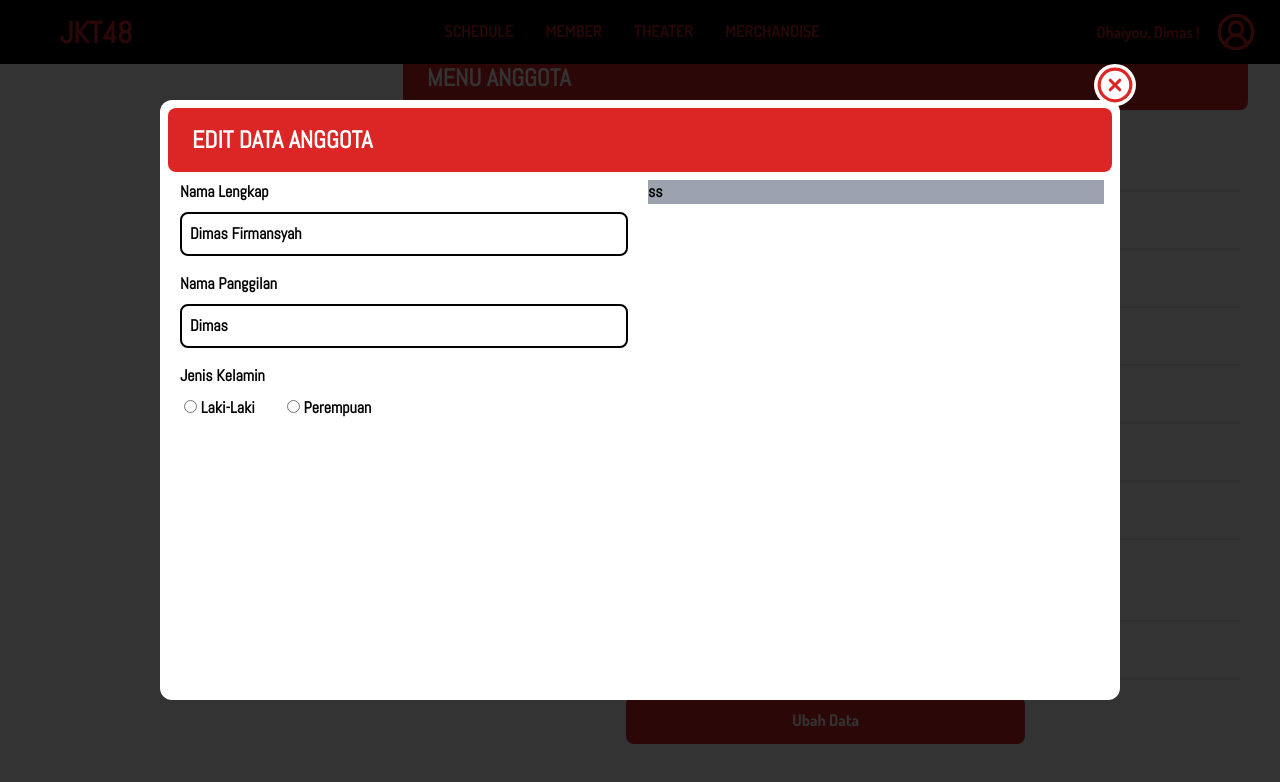
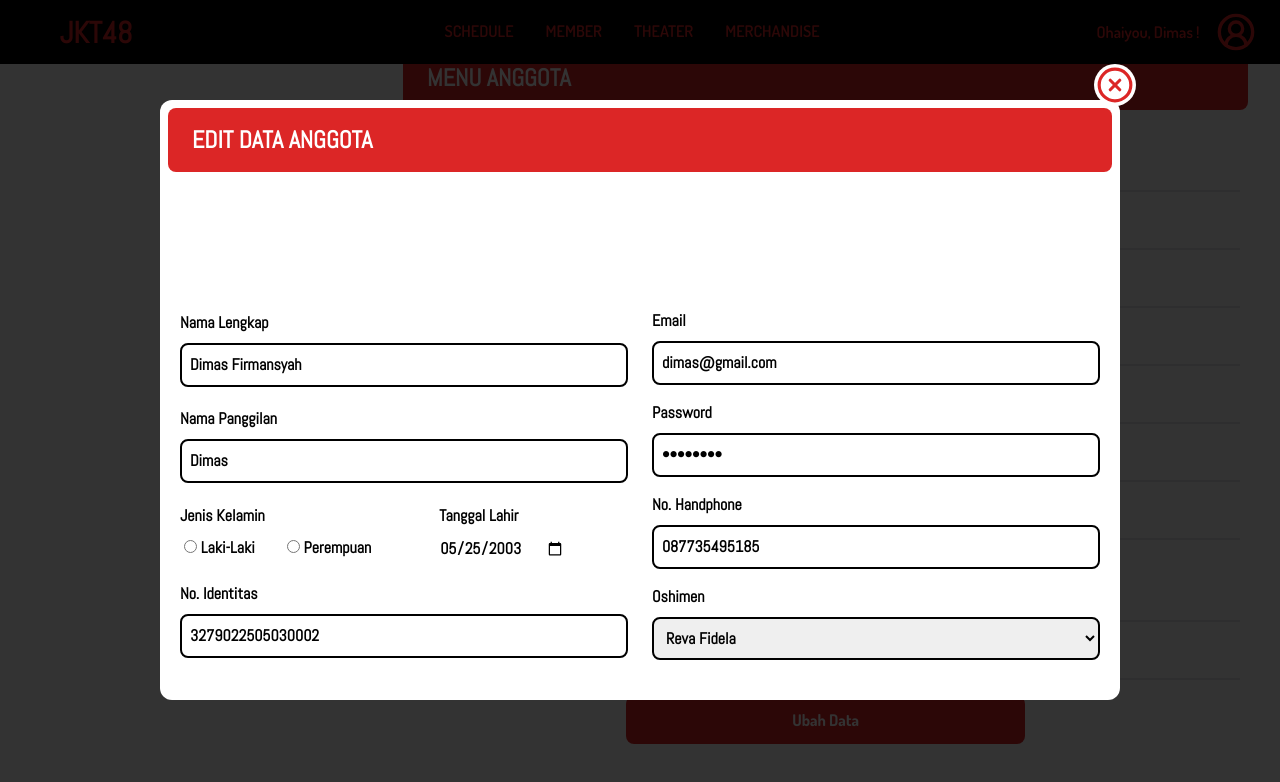
Before and after one commit to fdimas157/jkt48-website, a React (Vite) app: page /jkt48/profile in a window 1280 px wide. Both pictures are taken after a click on the button "Ubah Data". Shown: the part 684-1466 px from the top of the page. Built offline with nearby package versions, Linux system fonts and the light colour scheme.

Commit message:
next edit profile page

```diff
--- a/src/pages/Profile.jsx
+++ b/src/pages/Profile.jsx
@@ -43,7 +43,7 @@
     noIdentity: "3279022505030002",
     name: "Dimas Firmansyah",
     nickName: "Dimas",
-    birth: "25-05-2003",
+    birth: "2003-05-25",
     oshimen: members[0],
     phone: "087735495185",
     email: "dimas@gmail.com",
@@ -55,7 +55,7 @@
     <>
       {openPopUp && (
         <div className="bg-black bg-opacity-80 w-full h-screen fixed top-0 p-0 m-0 flex justify-center items-center">
-          <div className="bg-white w-3/4 h-3/4 rounded-xl p-2">
+          <div className="flex flex-col items-center justify-between bg-white w-3/4 h-3/4 rounded-xl p-2">
             <XCircle
               className="bg-white text-red-600 rounded-full absolute top-16 right-36 cursor-pointer p-0.5"
               size={42}
@@ -69,9 +69,9 @@
             </div>
             <form
               action="#"
-              className="flex gap-4 w-full p-2 font-abel font-bold"
+              className="flex gap-4 w-full p-2 font-abel font-bold pb-8"
             >
-              <div className="flex w-full flex-wrap gap-4">
+              <div className="flex items-center justify-center w-full flex-wrap gap-4">
                 <label htmlFor="" className="flex flex-col gap-2 w-full px-1">
                   Nama Lengkap
                   <input
@@ -88,7 +88,8 @@
                     className="p-2 border-2 border-black w-full rounded-lg"
                   />
                 </label>
-                <label htmlFor="" className="flex flex-col gap-2 w-full px-1">
+                <label htmlFor="" className="flex gap-16 w-full px-1">
+                  <div className="flex flex-col gap-2">
                     Jenis Kelamin
                     <div className="flex flex-row gap-8 w-full px-1">
                       <label htmlFor="">
@@ -98,9 +99,60 @@
                         <input type="radio" /> Perempuan
                       </label>
                     </div>
+                  </div>
+                  <div className="flex flex-col gap-2">
+                    Tanggal Lahir
+                    <input type="date" value={user.birth} />
+                  </div>
+                </label>
+                <label htmlFor="" className="flex flex-col gap-2 w-full px-1">
+                  No. Identitas
+                  <input
+                    type="text"
+                    value={user.noIdentity}
+                    className="p-2 border-2 border-black w-full rounded-lg"
+                  />
                 </label>
               </div>
-              <div className="bg-gray-400 w-full h-full">ss</div>
+              <div className="flex items-center justify-center w-full flex-wrap gap-4">
+                <label htmlFor="" className="flex flex-col gap-2 w-full px-1">
+                  Email
+                  <input
+                    type="text"
+                    value={user.email}
+                    className="p-2 border-2 border-black w-full rounded-lg"
+                  />
+                </label>
+                <label htmlFor="" className="flex flex-col gap-2 w-full px-1">
+                  Password
+                  <input
+                    type="password"
+                    value={user.password}
+                    className="p-2 border-2 border-black w-full rounded-lg"
+                  />
+                </label>
+                <label htmlFor="" className="flex flex-col gap-2 w-full px-1">
+                  No. Handphone
+                  <input
+                    type="text"
+                    value={user.phone}
+                    className="p-2 border-2 border-black w-full rounded-lg"
+                  />
+                </label>
+                <label htmlFor="" className="flex flex-col gap-2 w-full px-1">
+                  Oshimen
+                  <select
+                    name=""
+                    id=""
+                    className="p-2 border-2 border-black w-full rounded-lg"
+                  >
+                    <option value="">Reva Fidela</option>
+                    <option value="">Reva Fidela</option>
+                    <option value="">Reva Fidela</option>
+                    <option value="">Reva Fidela</option>
+                  </select>
+                </label>
+              </div>
             </form>
           </div>
         </div>
```
Lines whose indentation alone changed are shown as unchanged.
